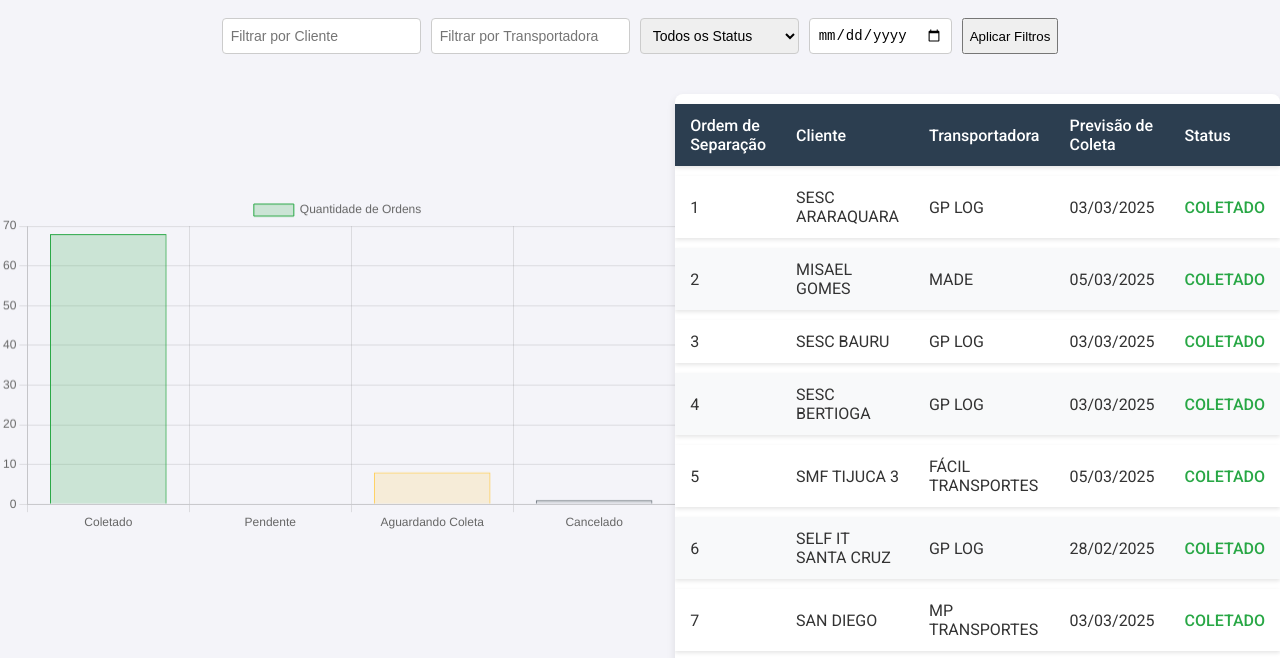
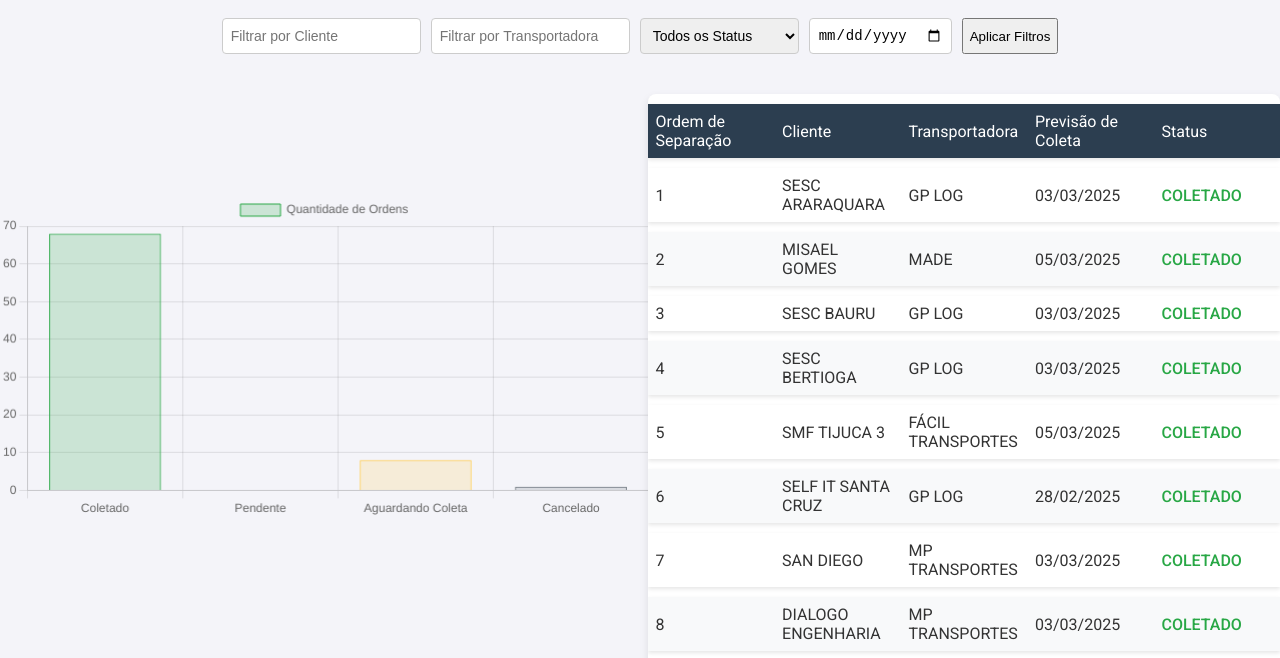
Before and after one commit to alveskevinn/operacao-aguia, a plain HTML site: page index.html in a window 1280 px wide. Shown: the part 105-763 px from the top of the page. Drawn offline with nearby package versions, Linux system fonts and the light colour scheme.

Commit message:
fix: lado a lado

```diff
--- a/index.html
+++ b/index.html
@@ -78,18 +78,19 @@
         box-shadow: 0 4px 8px rgba(0, 0, 0, 0.1);
         border-radius: 8px;
         overflow: hidden;
+        table-layout: fixed;
       }
 
       th,
       td {
-        padding: 12px 15px;
+        padding: 8px;
         text-align: left;
       }
 
       th {
         background-color: #2c3e50;
         color: white;
-        font-weight: 500;
+        font-weight: 300;
       }
 
       tr {
@@ -128,7 +129,7 @@
 
       .chart-container {
         width: 80%;
-        max-width: 800px;
+        max-width: 900px;
         margin: 120px auto;
       }
 
@@ -196,7 +197,7 @@
         <canvas id="statusChart"></canvas>
       </div>
 
-      <div style="margin: 0 auto">
+      <div style="margin: 0 auto; max-width: 800px;">
         <table>
           <thead>
             <tr>
@@ -265,7 +266,6 @@
         });
       }
 
-      // Função para atualizar a paginação
       function updatePagination(data) {
         const pagination = document.getElementById("pagination");
         pagination.innerHTML = "";
```
